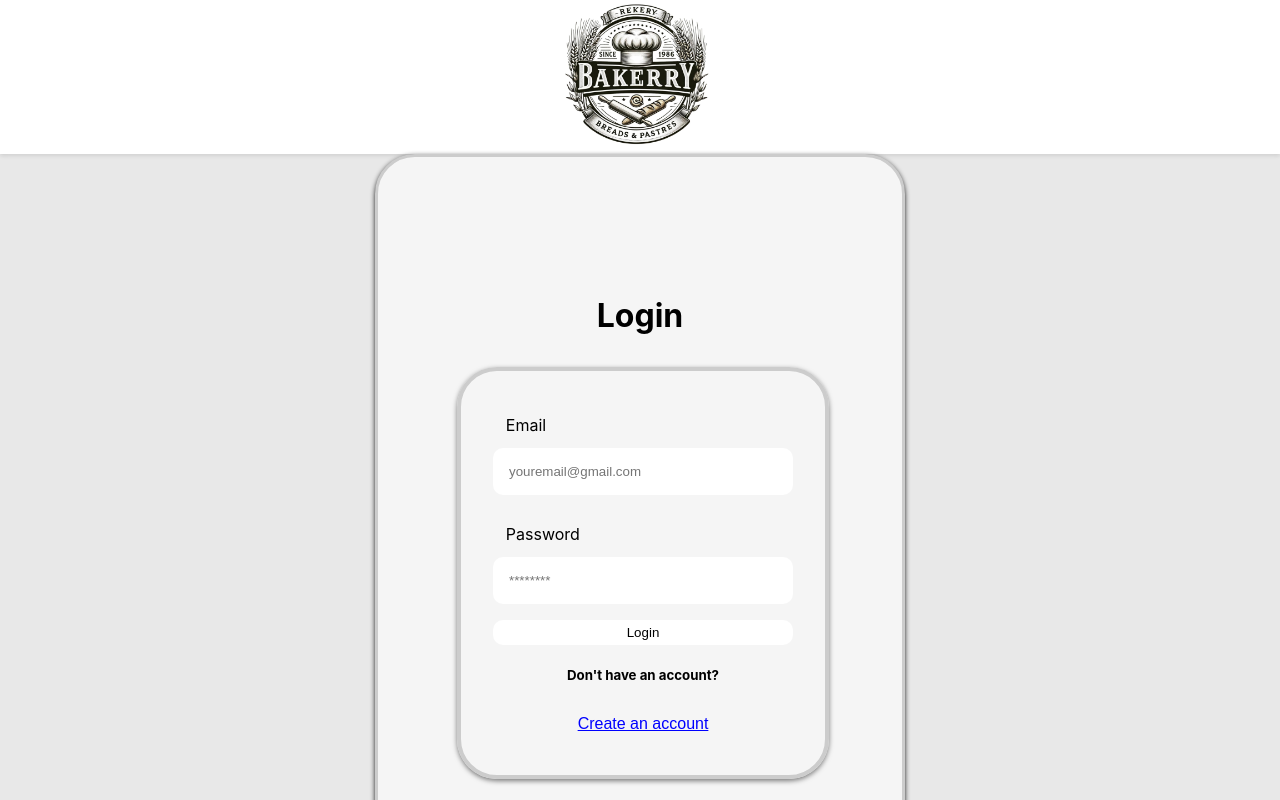
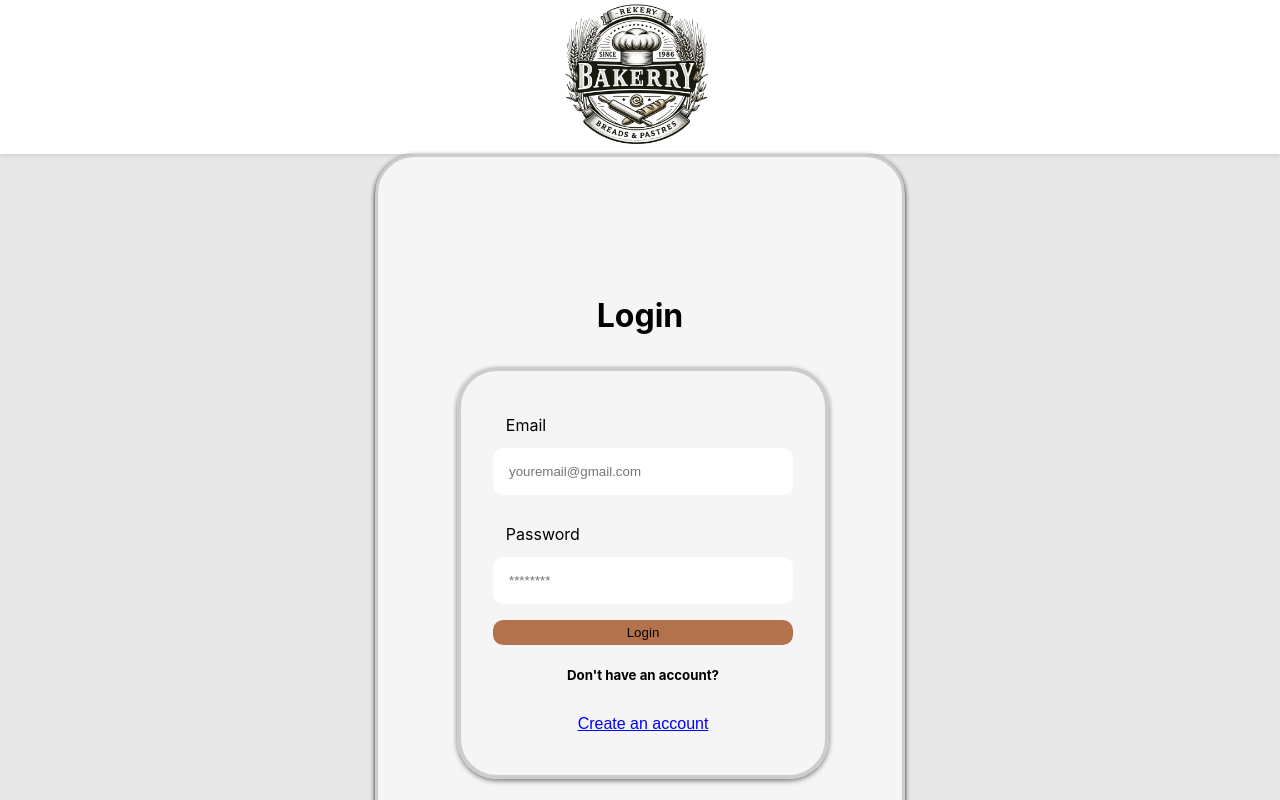
Before and after one commit to WebDevelopment-ASU/Bakery-System-Frontend, a React (Create React App) app: page / in a window 1280 px wide. Shown: the top 800 px of the page. Built offline with nearby package versions, Linux system fonts and the light colour scheme.

Commit message:
change button color

```diff
--- a/src/pages/login/LoginPage.module.css
+++ b/src/pages/login/LoginPage.module.css
@@ -47,7 +47,7 @@
 }
 
 .login_button {
-    background-color: white;
+    background-color: #b2734c;
     padding: 5px;
     border-radius: 10px;
     width: 100%;
--- a/src/pages/signup/SignupPage.module.css
+++ b/src/pages/signup/SignupPage.module.css
@@ -48,7 +48,7 @@
 }
 
 .signup_button {
-    background-color: white;
+    background-color: #b2734c;
     padding: 5px;
     border-radius: 10px;
     width: 100%;
```
